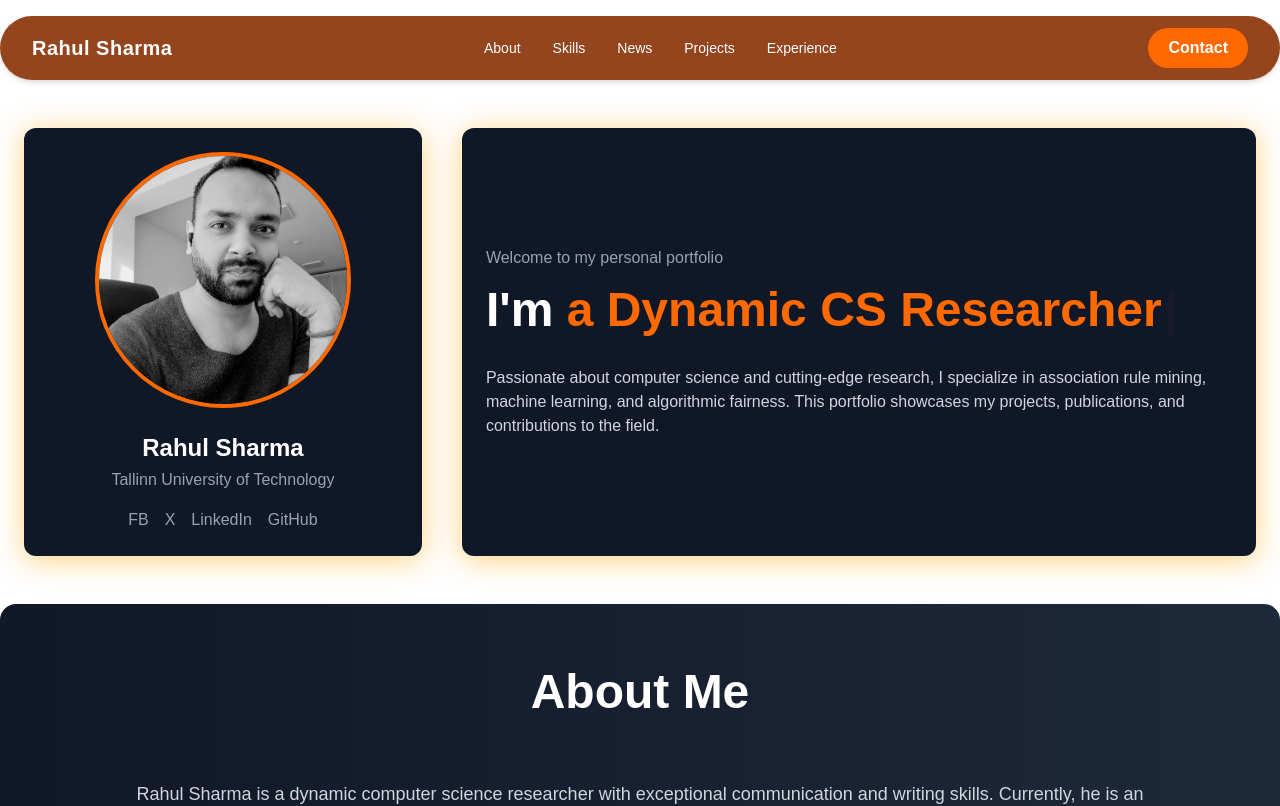
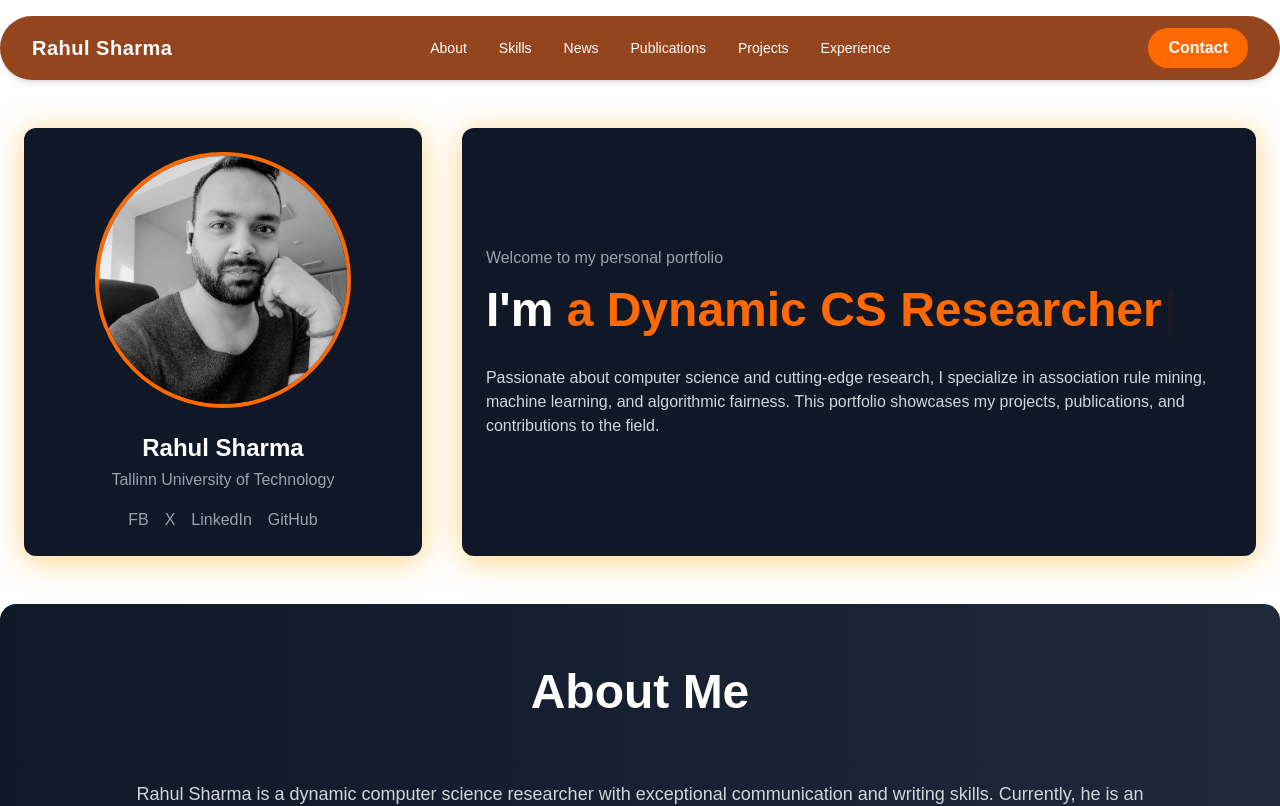
Before and after one commit to JatinBrandshow/portfolio-rahul-sharma, a Next.js app: page / in a window 1280 px wide. Shown: the top 806 px of the page. Built offline with nearby package versions, Linux system fonts and the light colour scheme.

Commit message:
New Changes

```diff
--- a/src/components/NavBar.js
+++ b/src/components/NavBar.js
@@ -16,6 +16,7 @@ const Navbar = () => {
                 <li><a href="#about" className="hover:text-orange-400 cursor-pointer transition">About</a></li>
                 <li><a href="#skills" className="hover:text-orange-400 cursor-pointer transition">Skills</a></li>
                 <li><a href="#news" className="hover:text-orange-400 cursor-pointer transition">News</a></li>
+                <li><a href="#publications" className="hover:text-orange-400 cursor-pointer transition">Publications</a></li>
                 <li><a href="#projects" className="hover:text-orange-400 cursor-pointer transition">Projects</a></li>
                 <li><a href="#experience" className="hover:text-orange-400 cursor-pointer transition">Experience</a></li>
             </ul>
--- a/src/components/Publications.js
+++ b/src/components/Publications.js
@@ -4,7 +4,7 @@ import React from "react";
 const Publications = () => {
     return (
         <>
-            <section className="max-w-7xl mx-auto px-6 py-12">
+            <section id="publications" className="max-w-7xl mx-auto px-6 py-12">
                 <h2 className="text-4xl font-bold text-white mb-8">Selected Publications</h2>
 
                 <div className="grid gap-8">
```
